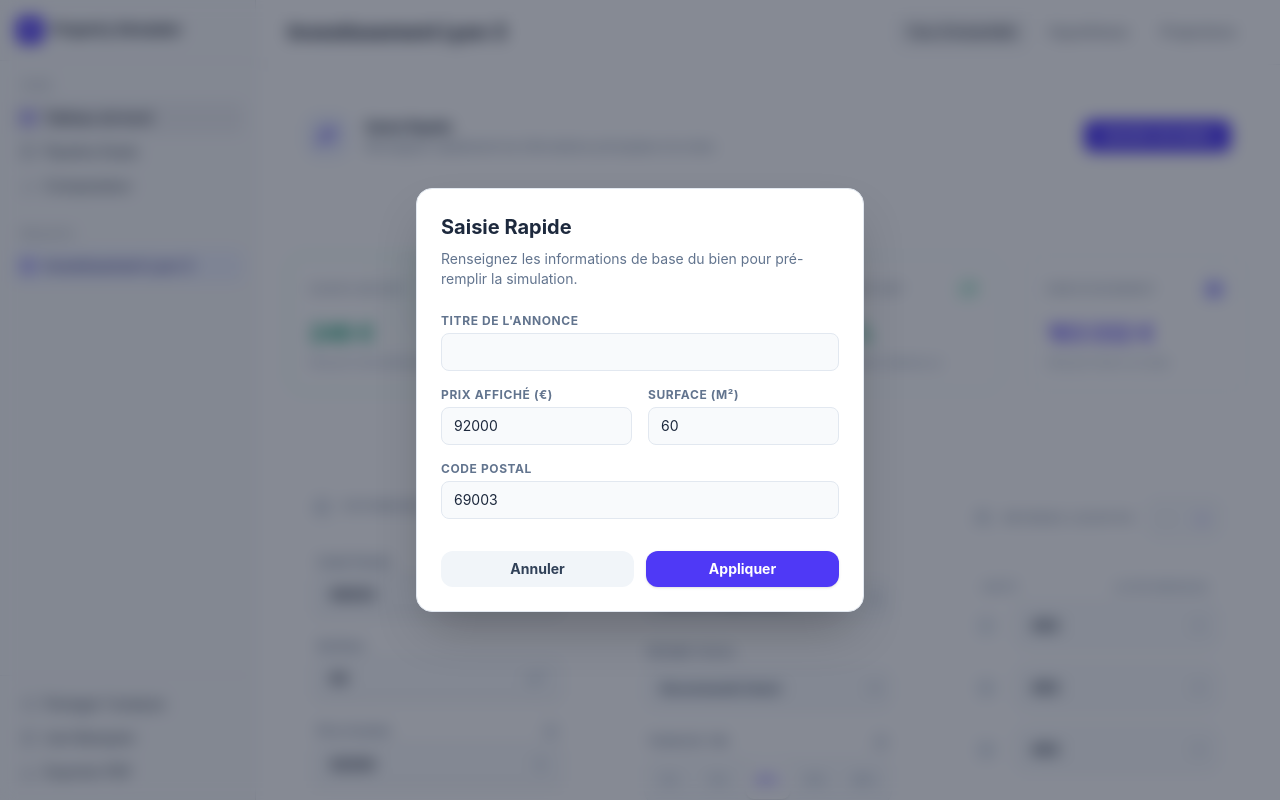
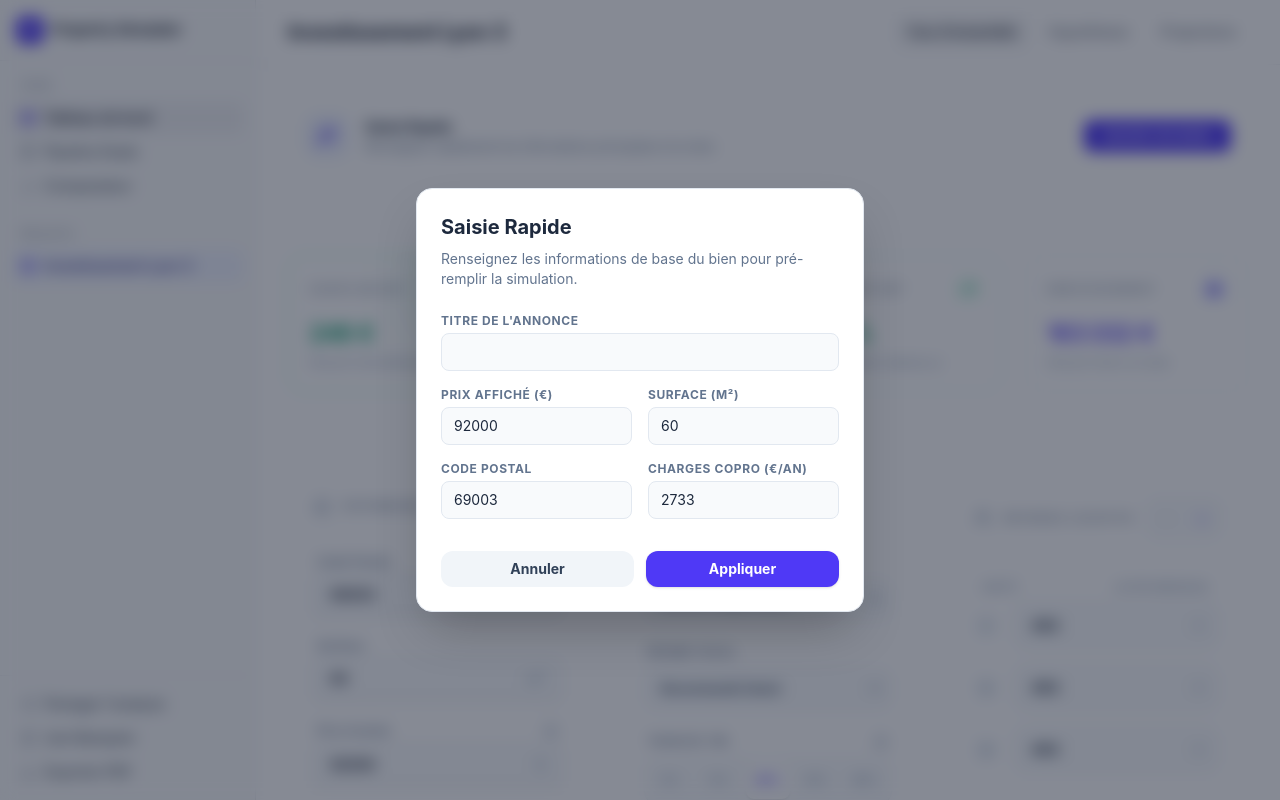
Before and after one commit to tomtomgo92/Investissement_Immobilier, a React (Vite) app: page / in a window 1280 px wide. Both pictures are taken after a click on the button "SAISIR UN BIEN". Built offline with nearby package versions, Linux system fonts and the light colour scheme.

Commit message:
feat: add charges copro input to Saisie Rapide modal

```diff
--- a/src/App.tsx
+++ b/src/App.tsx
@@ -237,11 +237,13 @@ export default function App() {
   const toggleDimension = (dim: keyof typeof visibleDimensions) => setVisibleDimensions(p => ({ ...p, [dim]: !p[dim] }));
 
   const openSaisieRapide = () => {
+    const existingCopro = activeSim.data.charges.find((c: any) => c.name.toLowerCase().includes('copro'));
     setPendingImportData({
       titre: '',
       prixAchat: activeSim.data.prixAchat || 0,
       surface: activeSim.data.surface || 0,
-      codePostal: activeSim.data.codePostal || ''
+      codePostal: activeSim.data.codePostal || '',
+      chargesCopro: existingCopro ? existingCopro.value : 0
     });
   };
 
@@ -264,6 +266,14 @@ export default function App() {
            ? (pNuit * 365 * (tOcc / 100)) / 12
            : s.data.loyers.reduce((acc: number, val: number) => acc + val, 0);
       newData.charges = autoEstimateCharges(pendingImportData.prixAchat, loyerMensuelTotal);
+
+      // Inject the manual Copropriété value
+      const coproIdx = newData.charges.findIndex((c: any) => c.name.toLowerCase().includes('copro'));
+      if (coproIdx !== -1) {
+        newData.charges[coproIdx].value = pendingImportData.chargesCopro || 0;
+      } else if (pendingImportData.chargesCopro > 0) {
+        newData.charges.push({ id: crypto.randomUUID(), name: 'Copropriété', value: pendingImportData.chargesCopro });
+      }
 
       // Also update notaire fees
       newData.fraisNotaire = Math.round(pendingImportData.prixAchat * 0.08);
@@ -784,6 +794,7 @@ export default function App() {
                     />
                   </div>
                 </div>
+                <div className="grid grid-cols-2 gap-4">
                   <div>
                     <label className="block text-xs font-bold text-slate-500 uppercase tracking-wider mb-1">Code Postal</label>
                     <input
@@ -792,6 +803,16 @@ export default function App() {
                       onChange={(e) => setPendingImportData({...pendingImportData, codePostal: e.target.value})}
                       className="w-full text-sm bg-slate-50 dark:bg-slate-800 border border-slate-200 dark:border-slate-700 rounded-lg px-3 py-2 text-slate-800 dark:text-white focus:outline-none focus:ring-2 focus:ring-indigo-500"
                     />
+                  </div>
+                  <div>
+                    <label className="block text-xs font-bold text-slate-500 uppercase tracking-wider mb-1">Charges Copro (€/an)</label>
+                    <input
+                      type="number"
+                      value={pendingImportData.chargesCopro || 0}
+                      onChange={(e) => setPendingImportData({...pendingImportData, chargesCopro: Number(e.target.value)})}
+                      className="w-full text-sm bg-slate-50 dark:bg-slate-800 border border-slate-200 dark:border-slate-700 rounded-lg px-3 py-2 text-slate-800 dark:text-white focus:outline-none focus:ring-2 focus:ring-indigo-500"
+                    />
+                  </div>
                 </div>
               </div>
 
```
Lines whose indentation alone changed are shown as unchanged.
